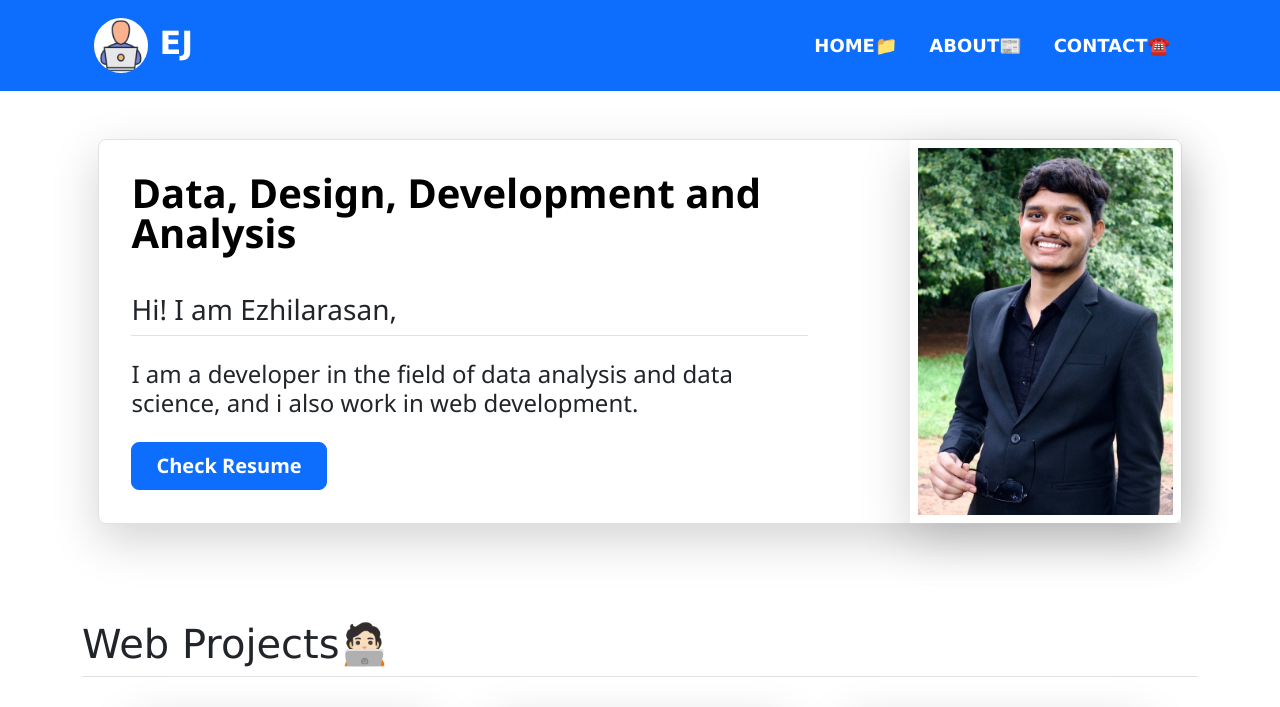
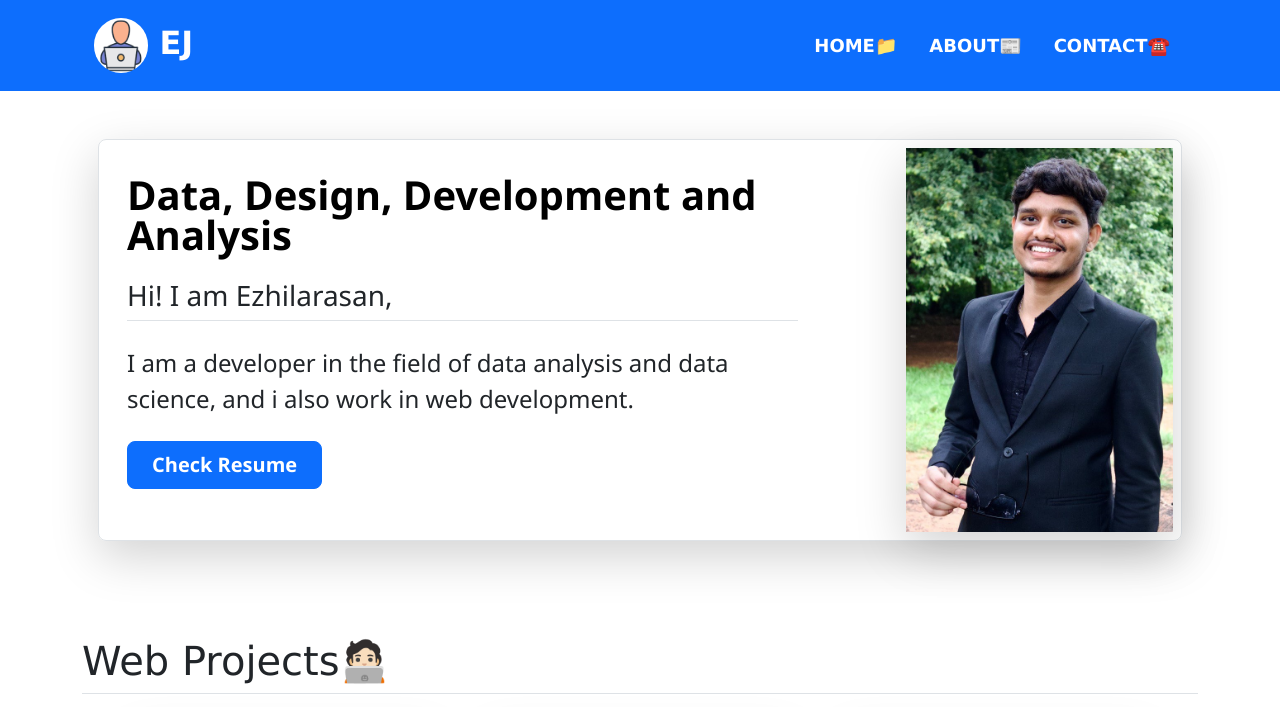
Before and after one commit to EJezhil/EJ-Portfolio, a Flask app: page / in a window 1280 px wide. Shown: the top 707 px of the page. Run offline with Flask 2, Linux system fonts and the light colour scheme.

Commit message:
Ej portfolio commit 11

```diff
--- a/Python Projects Portfolio Details.csv
+++ b/Python Projects Portfolio Details.csv
@@ -12,7 +12,7 @@ Snake Game,A Classic snake game where you can catch the food to grow your snake,
 Ping Pong,Control the Paddle on left and right to hit the bouncing ball,https://github.com/EJezhil/Images-for-Portfolio/blob/main/ping%20pong.png?raw=true,game,Turtle,https://github.com/EJezhil/Ping-Pong,,hard
 Turtle Road Crossing,Turle road crossing with multiple levels and obstacles to distract you,https://github.com/EJezhil/Images-for-Portfolio/blob/main/bravetur.jpeg?raw=true,game,Turtle,https://github.com/EJezhil/Turtle-Road-Crossing,,medium
 Break Out Game,Destroy all the blocks with the help of a paddle using the bouncing ball,https://github.com/EJezhil/Images-for-Portfolio/blob/main/break-out-game.png?raw=true,game,Turtle,https://github.com/EJezhil/Break-out-Game,,hard
-Space Invader Game,"Defeat multiple enemy space shuttles by shooting them, Save your life by escaping from hitting by them.",https://github.com/EJezhil/Images-for-Portfolio/blob/main/google-space-invaders.jpg?raw=true,game,Turtle,https://github.com/EJezhil/Space-Invader-Game,,medium
+Space Invader Game,Defeat multiple enemy space shuttles by shooting them Save your life by escaping from hitting by them,https://github.com/EJezhil/Images-for-Portfolio/blob/main/google-space-invaders.jpg?raw=true,game,Turtle,https://github.com/EJezhil/Space-Invader-Game,,medium
 Tic Tac Toe,Play against with your computer to win the Classic Tic Tac Toe game,https://github.com/EJezhil/Images-for-Portfolio/blob/main/tictactoe.png?raw=true,game,Python,https://github.com/EJezhil/Tic-Tac-Toe,,easy
 Check Github,Data Exploration Manipulation Visualization and Predictions,https://github.com/EJezhil/Images-for-Portfolio/blob/main/What-is-data-science-2.jpg?raw=true,data science,Pandas Numpy Plotly Matplot Seaborn Scikit,https://github.com/EJezhil/Ej-data-science-learning,,hard
 Pomodora Timer,Focus on your task without getting distracted with the help of Intervals for work and break,https://github.com/EJezhil/Images-for-Portfolio/blob/main/pomodora.png?raw=true,GUI,Tkinter,https://github.com/EJezhil/Pomodoro,,hard
--- a/main.py
+++ b/main.py
@@ -69,4 +69,4 @@ def resume_pdf():
 
 
 if __name__ == "__main__":
-    app.run(debug=False)
+    app.run(debug=True)
--- a/templates/index.html
+++ b/templates/index.html
@@ -119,18 +119,18 @@
 
 <!-- Intro -->
         <div class="container my-5" style="font-family: 'Segoe UI', Tahoma, Geneva, Verdana, sans-serif;">
-          <div class="row align-items-center rounded-3 border shadow-lg m-3">
-            <div class="col-lg-8 " style="padding-left: 3%;">
-              <h1 class="display-6 fw-bold lh-1 text-body-emphasis py-3">Data, Design, Development and Analysis</h1>
+          <div class="row align-items-center rounded-3 border shadow-lg m-3 p-2">
+            <div class="col-lg-8" style="padding: 20px;">
+              <h1 class="display-6 fw-bold lh-1 text-body-emphasis py-">Data, Design, Development and Analysis</h1>
               <h3 class="pb-2 border-bottom py-3">Hi! I am Ezhilarasan,</h3>
-              <h4 class="my-4">I am a developer in the field of data analysis and data science,
+              <h4 class="my-4" style="line-height: 1.5;">I am a developer in the field of data analysis and data science,
                 and i also work in web development.</h4>
               <div class="d-grid gap-2 d-md-flex justify-content-md-start mb-4 mb-lg-3">
                 <a href="{{url_for('resume')}}"><button type="button" class="btn btn-primary btn-lg px-4 me-md-2 fw-bold">Check Resume</button></a>
               </div>
             </div>
             <div class="col-lg-3 offset-lg-1 p-0 overflow-hidden shadow-lg">
-              <img class="rounded-lg-4 col-sm-12 px-2 py-2" src="static/images/ej.jpg" width="50%" style="margin-left: auto; margin-right: auto; display: block;">
+              <img class="rounded-lg-4 col-sm-12" src="static/images/ej.jpg" width="50%" style="margin-left: auto; margin-right: auto; display: block;">
             </div>
           </div>
         </div>
```
